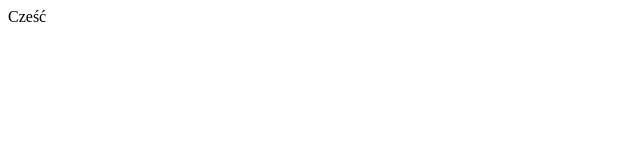
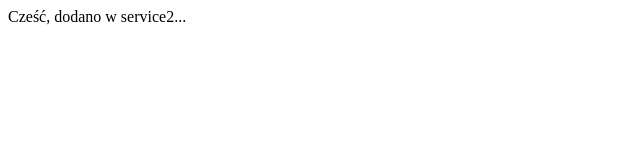
Before and after one commit to dlibner/GitExample, a plain HTML site: page index.html in a window 1280 px wide. Shown: the whole page, without its empty margins (0-640 px from the left). Drawn offline with Linux system fonts and the light colour scheme.

Commit message:
service 2 change

```diff
--- a/index.html
+++ b/index.html
@@ -3,6 +3,6 @@
         <!--komentarz-->
     </head>
     <body>
-        Cześć
+        Cześć, dodano w service2...
     </body>
 </html>
```
